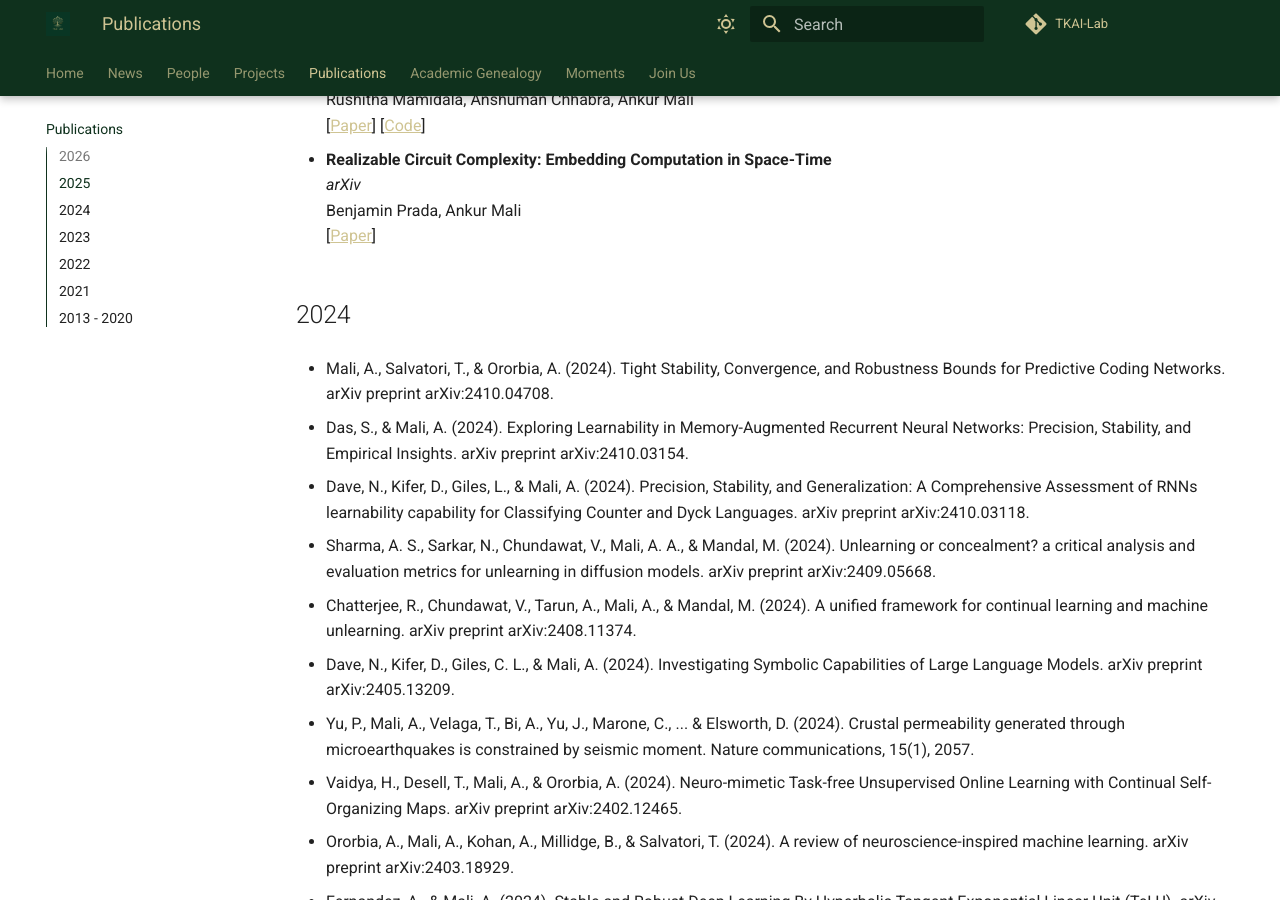
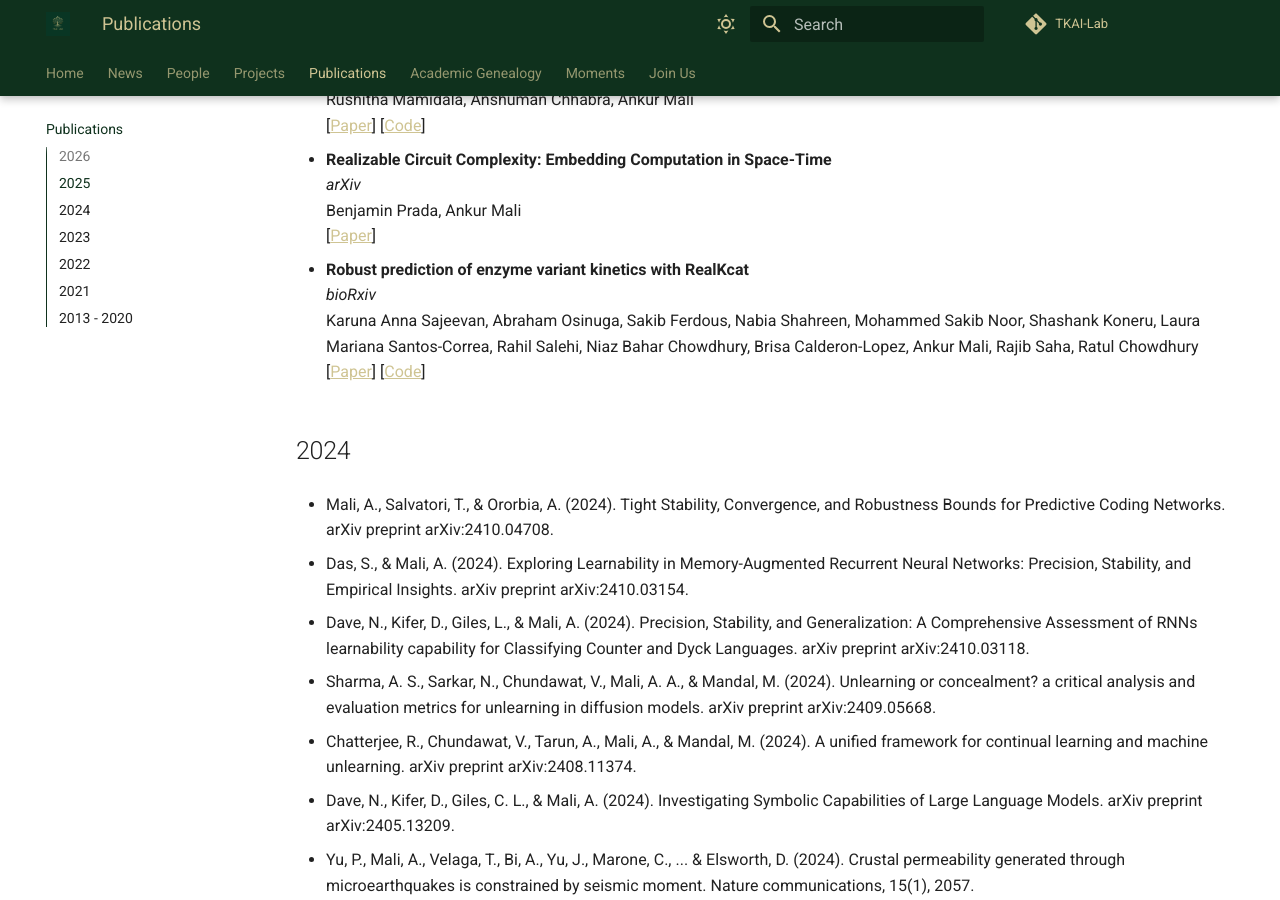
Before and after one commit to TKAI-LAB-Mali/tkai-lab-mali.github.io, an MkDocs documentation site: the page built from docs/publications.md, in a window 1280 px wide and 900 px high, scrolled down 703 px. Built offline with MkDocs 1.6.1 and Material for MkDocs 9.7.7, drawn with Linux system fonts in a browser that asks for light colours.

Commit message:
add realkcat

```diff
--- a/docs/publications.md
+++ b/docs/publications.md
@@ -28,6 +28,11 @@ Please refer to the complete list of publications on Dr. Mali's [Google Scholar]
     *arXiv*<br>
     Benjamin Prada, Ankur Mali<br>
     [[Paper](https://arxiv.org/pdf/2509.19161)]
+
+* **Robust prediction of enzyme variant kinetics with RealKcat**<br>
+    *bioRxiv*<br>
+    Karuna Anna Sajeevan, Abraham Osinuga, Sakib Ferdous, Nabia Shahreen, Mohammed Sakib Noor, Shashank Koneru, Laura Mariana Santos-Correa, Rahil Salehi, Niaz Bahar Chowdhury, Brisa Calderon-Lopez, Ankur Mali, Rajib Saha, Ratul Chowdhury
+    [[Paper](https://pmc.ncbi.nlm.nih.gov/articles/PMC11844551/pdf/nihpp-2025.02.10.637555v1.pdf)] [[Code](https://github.com/TKAI-LAB-Mali/RealKcat)]
 
 ## 2024
 
```
